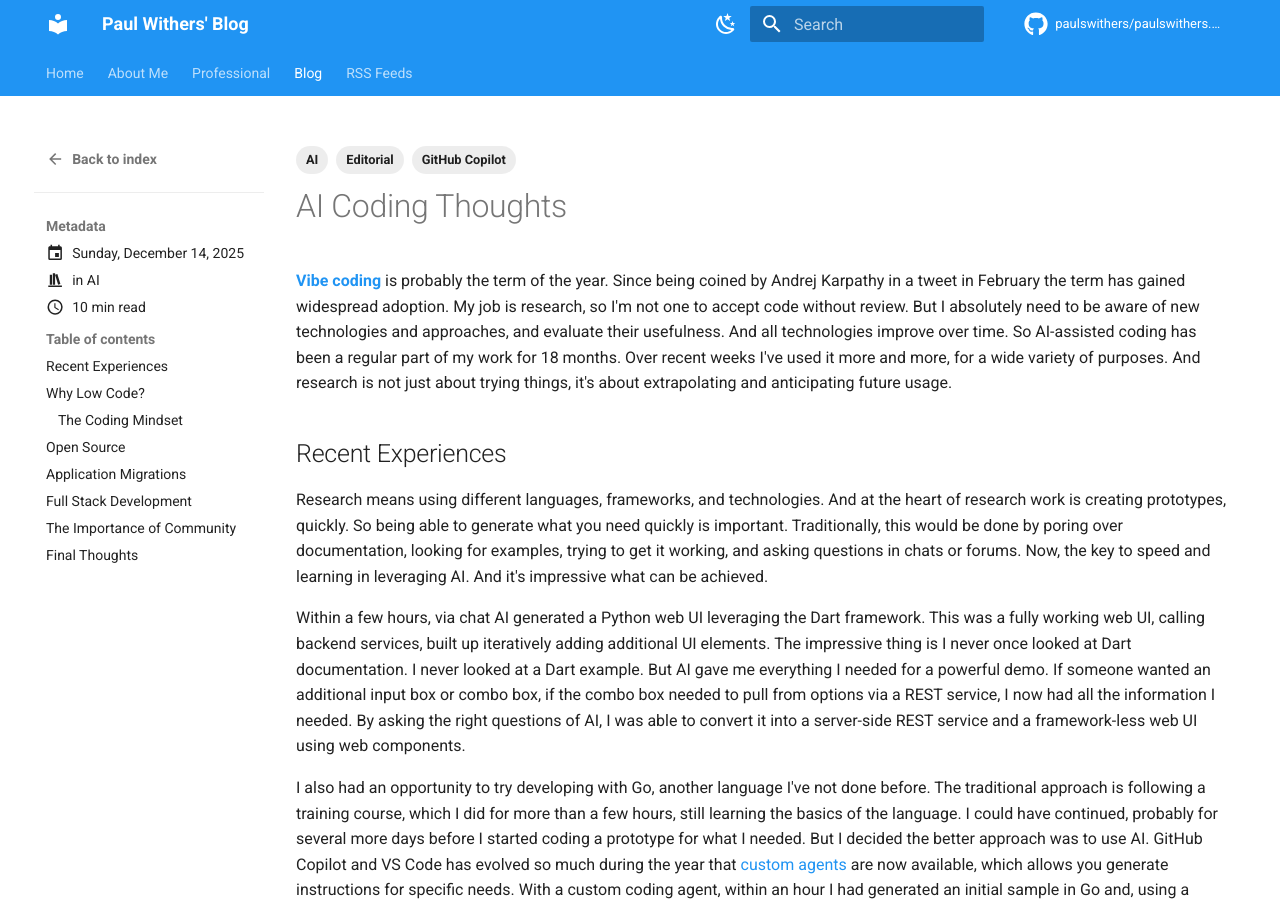
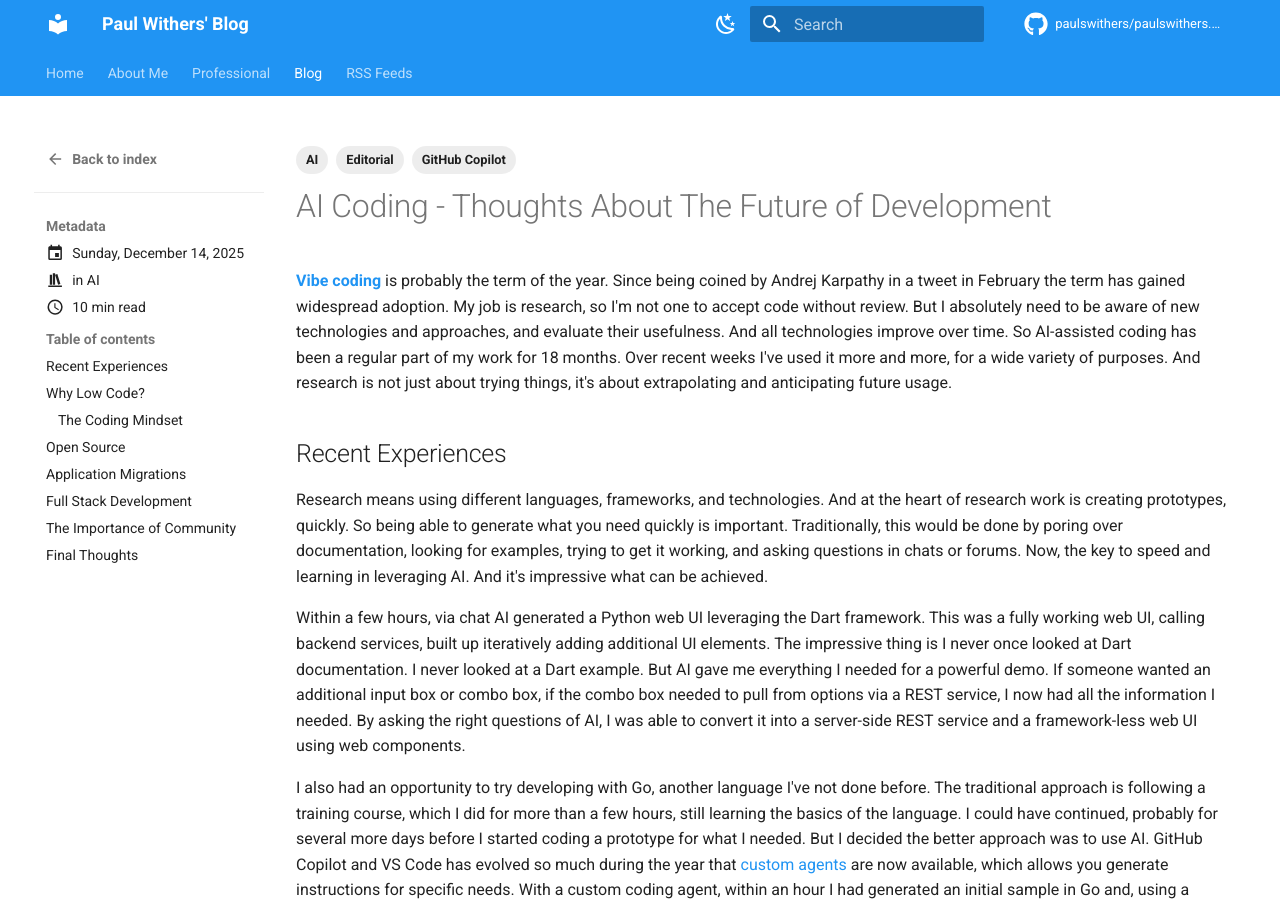
Before and after one commit to paulswithers/paulswithers.github.io, an MkDocs documentation site: the page built from docs/blog/posts/2025-12-14-ai-coding-futures.md, in a window 1280 px wide and 900 px high. Built offline with MkDocs 1.6.1 and Material for MkDocs 9.7.7, drawn with Linux system fonts in a browser that asks for light colours; comment, search, counter and statistics services are not loaded.

Commit message:
Update title

```diff
--- a/docs/blog/posts/2025-12-14-ai-coding-futures.md
+++ b/docs/blog/posts/2025-12-14-ai-coding-futures.md
@@ -9,7 +9,7 @@ tags:
     - GitHub Copilot
 comments: true
 ---
-# AI Coding Thoughts
+# AI Coding - Thoughts About The Future of Development
 
 [**Vibe coding**](https://en.wikipedia.org/wiki/Vibe_coding) is probably the term of the year. Since being coined by Andrej Karpathy in a tweet in February the term has gained widespread adoption. My job is research, so I'm not one to accept code without review. But I absolutely need to be aware of new technologies and approaches, and evaluate their usefulness. And all technologies improve over time. So AI-assisted coding has been a regular part of my work for 18 months. Over recent weeks I've used it more and more, for a wide variety of purposes. And research is not just about trying things, it's about extrapolating and anticipating future usage.
 
```
